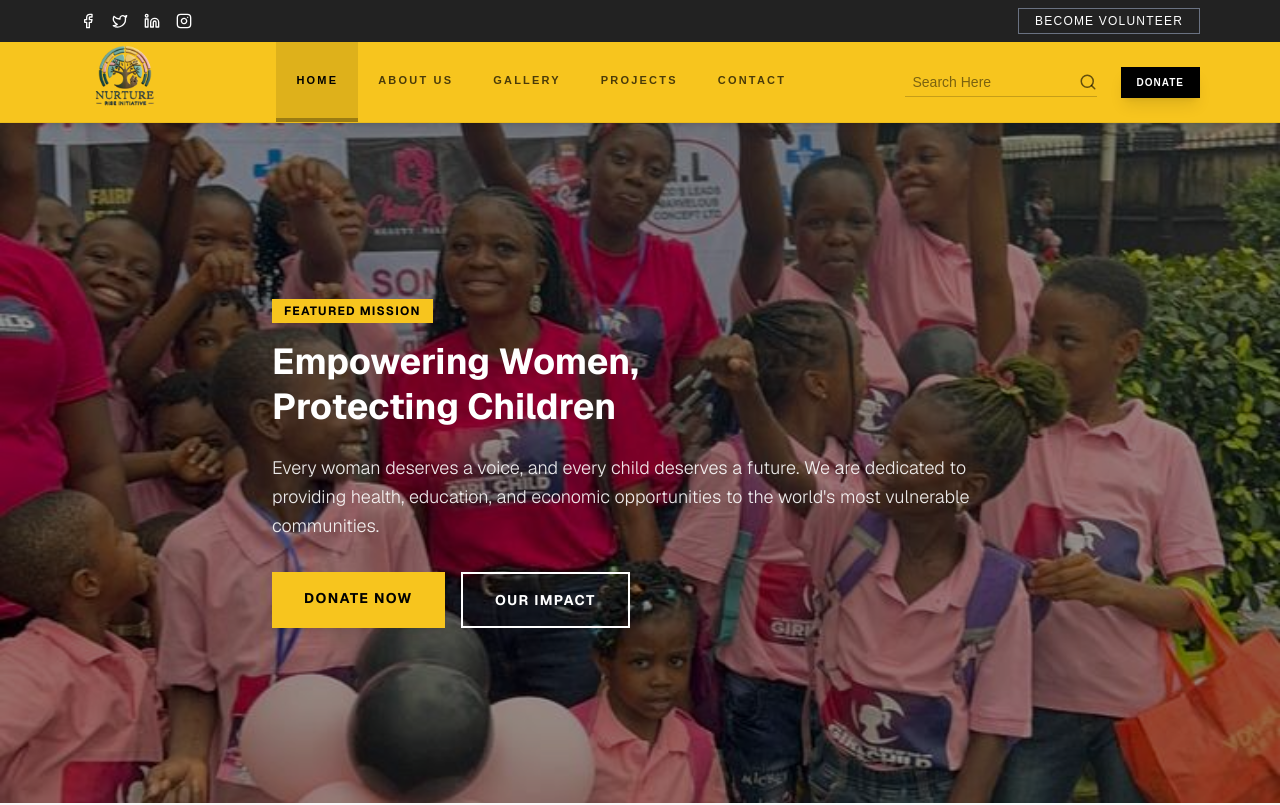
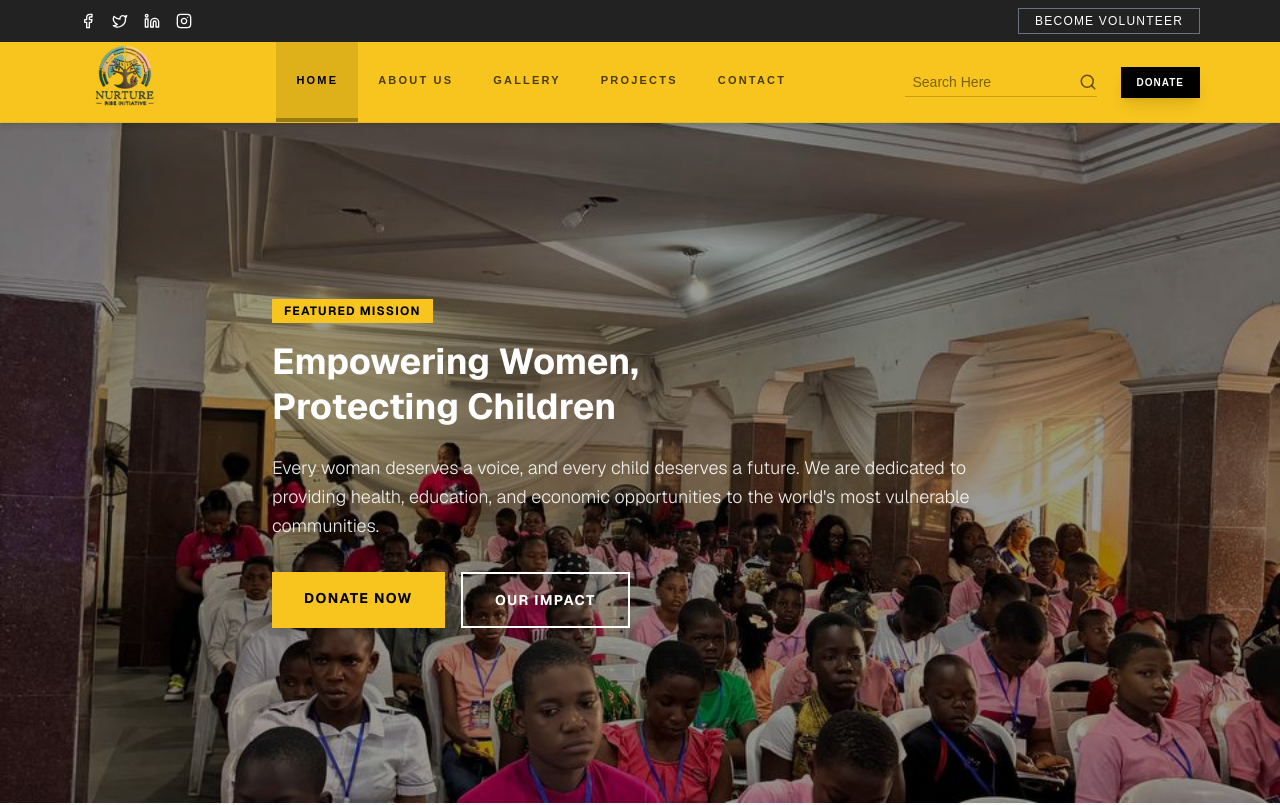
Before and after one commit to Hart-wiz/ngo, a Next.js app: page / in a window 1280 px wide. Shown: the top 805 px of the page. Built offline with nearby package versions, Linux system fonts and the light colour scheme.

Commit message:
changed hero bg

```diff
--- a/components/Hero.tsx
+++ b/components/Hero.tsx
@@ -5,7 +5,7 @@ export default function Hero() {
     const phoneNumber = "2347036180749";
     const message = encodeURIComponent("Hello! I'm interested in supporting your NGO.");
   return (
-    <div><section className="relative h-[85vh] flex items-center bg-cover bg-center" style={{ backgroundImage: "url('/children.jpeg')" }}>
+    <div><section className="relative h-[85vh] flex items-center bg-cover bg-center" style={{ backgroundImage: "url('/girlsfund.jpeg')" }}>
     <div className="absolute inset-0 bg-black/40"></div>
     <div className="container mx-auto px-4  relative z-10 text-white max-w-3xl">
       <span className="bg-[#F7C51E] text-black px-3 py-1 text-xs font-bold uppercase mb-4 inline-block tracking-widest">Featured Mission</span>
--- a/components/Nav.tsx
+++ b/components/Nav.tsx
@@ -122,7 +122,7 @@ export default function Nav() {
 
             {/* Mobile Specific Action */}
             <div className="px-6 py-4">
-               <Link href={`https://wa.me/${phoneNumber}?text=${message}`} target="_blank" rel="noopener noreferrer" className="w-full bg-black text-white py-3 text-xs font-bold uppercase tracking-widest active:scale-95 transition-transform">
+               <Link href={`https://wa.me/${phoneNumber}?text=${message}`} target="_blank" rel="noopener noreferrer" className="w-full bg-black text-white py-3 px-4 text-xs font-bold uppercase tracking-widest active:scale-95 transition-transform">
                  DONATE
                </Link>
             </div>
```
